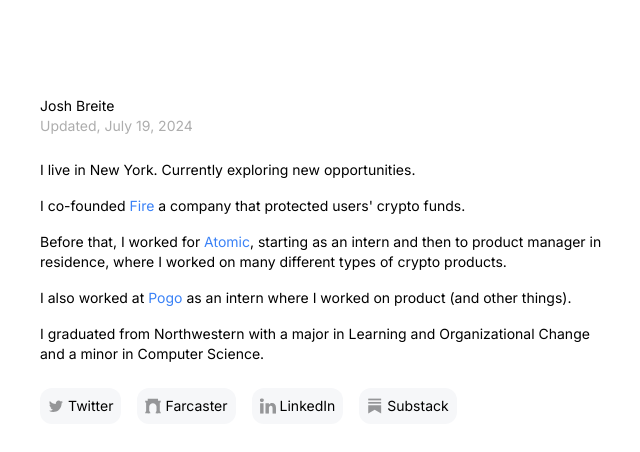
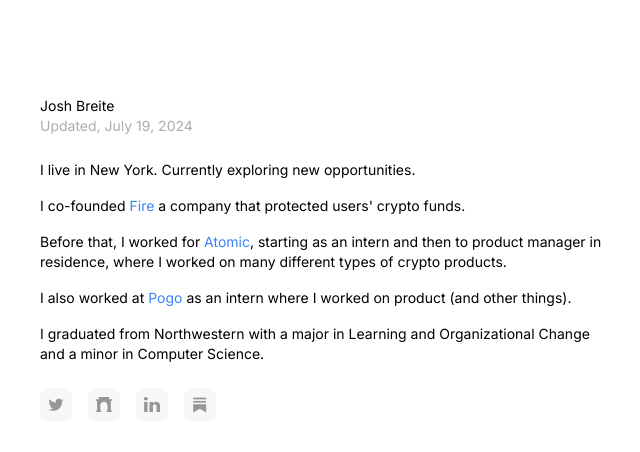
Before and after one commit to jbreite/jzb-personal-site, a Next.js app: page / in a window 1280 px wide. Shown: the top 452 px of the page, without its empty margins (312-952 px from the left). Built offline with nearby package versions, Linux system fonts and the light colour scheme.

Commit message:
Get rid of label in link

```diff
--- a/app/ui/components/ButtonLink.tsx
+++ b/app/ui/components/ButtonLink.tsx
@@ -13,10 +13,9 @@
   return (
     <a
       href={href}
-      className="flex items-center justify-center p-2 bg-[#F6F7F9] rounded-xl gap-x-1"
+      className="flex items-center justify-center p-2 bg-[#F6F7F9] rounded-lg gap-x-1"
     >
-      <Image src={image} alt={label} className="w-4 h-4" />
-      <p className="text-sm">{label}</p>
+      <Image src={image} alt={label} className="w-4 " />
     </a>
   );
 }
```
